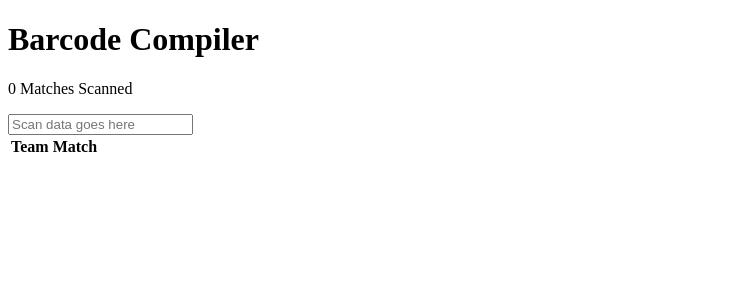
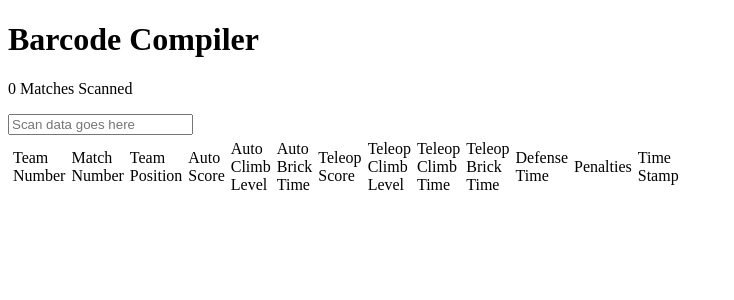
Before and after one commit to CharlieHammersley/RaptorEye, a React (Vite) app: page / in a window 1280 px wide. Shown: the top 300 px of the page, without its empty margins (0-734 px from the left). Built offline with nearby package versions, Linux system fonts and the light colour scheme.

Commit message:
Compiler Fix

```diff
--- a/src/components/compiler.scss
+++ b/src/components/compiler.scss
@@ -6,4 +6,8 @@
         margin: 0 auto;
         border: 2px solid #00ff41;
     }
+
+    table, th, td {
+        border: 1px white solid;
+    }
 }
--- a/src/components/compiler.tsx
+++ b/src/components/compiler.tsx
@@ -1,4 +1,5 @@
 import React, { useState, useEffect, useRef } from 'react';
+import './compiler.scss';
 
 export default function BarcodeCompiler() {
     const [scannedMatches, setScannedMatches] = useState<any[]>([]);
@@ -19,7 +20,6 @@ export default function BarcodeCompiler() {
                 // duplicate check
                 if (!scannedMatches.some(m => m.ts === data.ts)) {
                     setScannedMatches([...scannedMatches, data]);
-                    console.log("captured match");
                 } else {
                     alert("duplicate match");
                 }
@@ -45,16 +45,25 @@ export default function BarcodeCompiler() {
                     value={rawInput}
                     onChange={(e) => setRawInput(e.target.value)}
                     onKeyDown={handleKeyDown}
-                    placeholder="Scan data goes here"
-                />
+                    placeholder="Scan data goes here"/>
             </div>
 
             <table className="table">
                 <thead>
                     <tr>
-                        <th>Team</th>
-                        <th>Match</th>
-                        <th></th>
+                        <td>Team Number</td>
+                        <td>Match Number</td>
+                        <td>Team Position</td>
+                        <td>Auto Score</td>
+                        <td>Auto Climb Level</td>
+                        <td>Auto Brick Time</td>
+                        <td>Teleop Score</td>
+                        <td>Teleop Climb Level</td>
+                        <td>Teleop Climb Time</td>
+                        <td>Teleop Brick Time</td>
+                        <td>Defense Time</td>
+                        <td>Penalties</td>
+                        <td>Time Stamp</td>
                     </tr>
                 </thead>
                 <tbody>
@@ -74,7 +83,8 @@ export default function BarcodeCompiler() {
                             <td>{m.p}</td>
                             <td>{m.ts}</td>
                         </tr>
-                        /*t: team,
+                        /*
+                            t: team,
                             m: matchNumber,
                             tp: teamPosition,
                             sa: scoreAuto,
```
